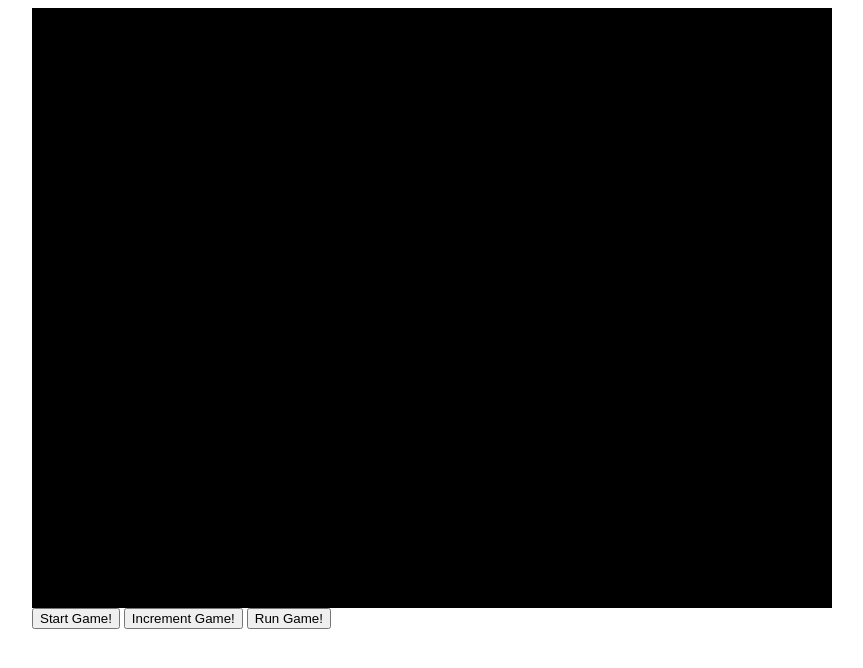
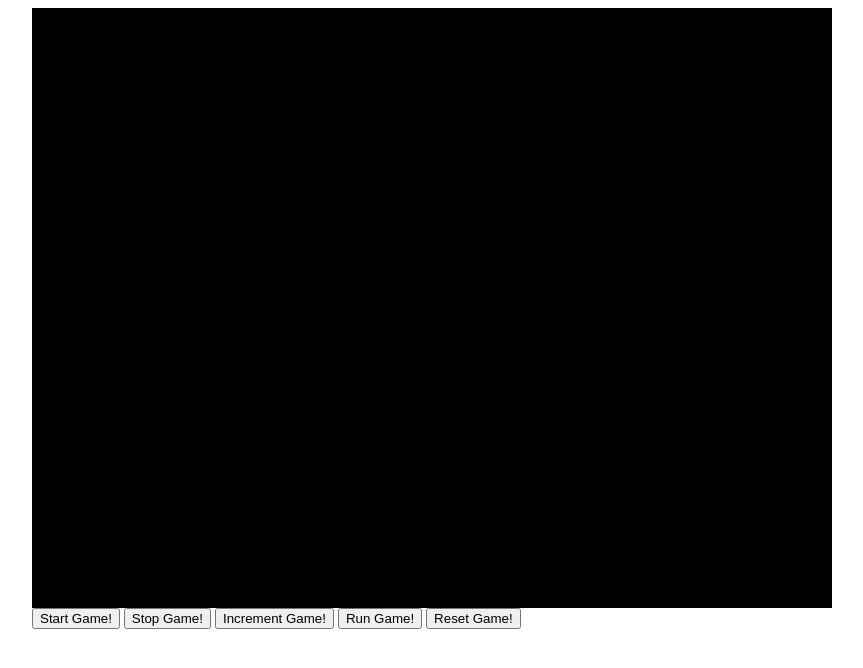
Before and after one commit to youngvz/ConwaysGameOfLife, a plain HTML site: page ConwaysGameOfLife/index.html in a window 1280 px wide. Shown: the whole page, without its empty margins (208-1071 px from the left). Drawn offline with Linux system fonts and the light colour scheme.

Commit message:
Update index.html

```diff
--- a/ConwaysGameOfLife/index.html
+++ b/ConwaysGameOfLife/index.html
@@ -7,9 +7,11 @@
 <body>
    <canvas id="game" width="800" height="600"></canvas>
     <div id = "buttonContainer" width="800" height="600">
-        <button type="button"  width="100" height="50">Start Game!</button>
-        <button type="button"  width="100" height="50">Increment Game!</button>
-        <button type="button"  width="100" height="50">Run Game!</button>
+        <button type="button"  width="100" height="50" onclick="startGame()">Start Game!</button>
+        <button type="button"  width="100" height="50" onclick="startGame()">Stop Game!</button>
+        <button type="button"  width="100" height="50" onclick="toggleGameByOne()" >Increment Game!</button>
+        <button type="button"  width="100" height="50" onclick="toggleGame()" >Run Game!</button>
+        <button type="button"  width="100" height="50" onclick="resetGame()">Reset Game!</button>
     </div>
 
 
```
